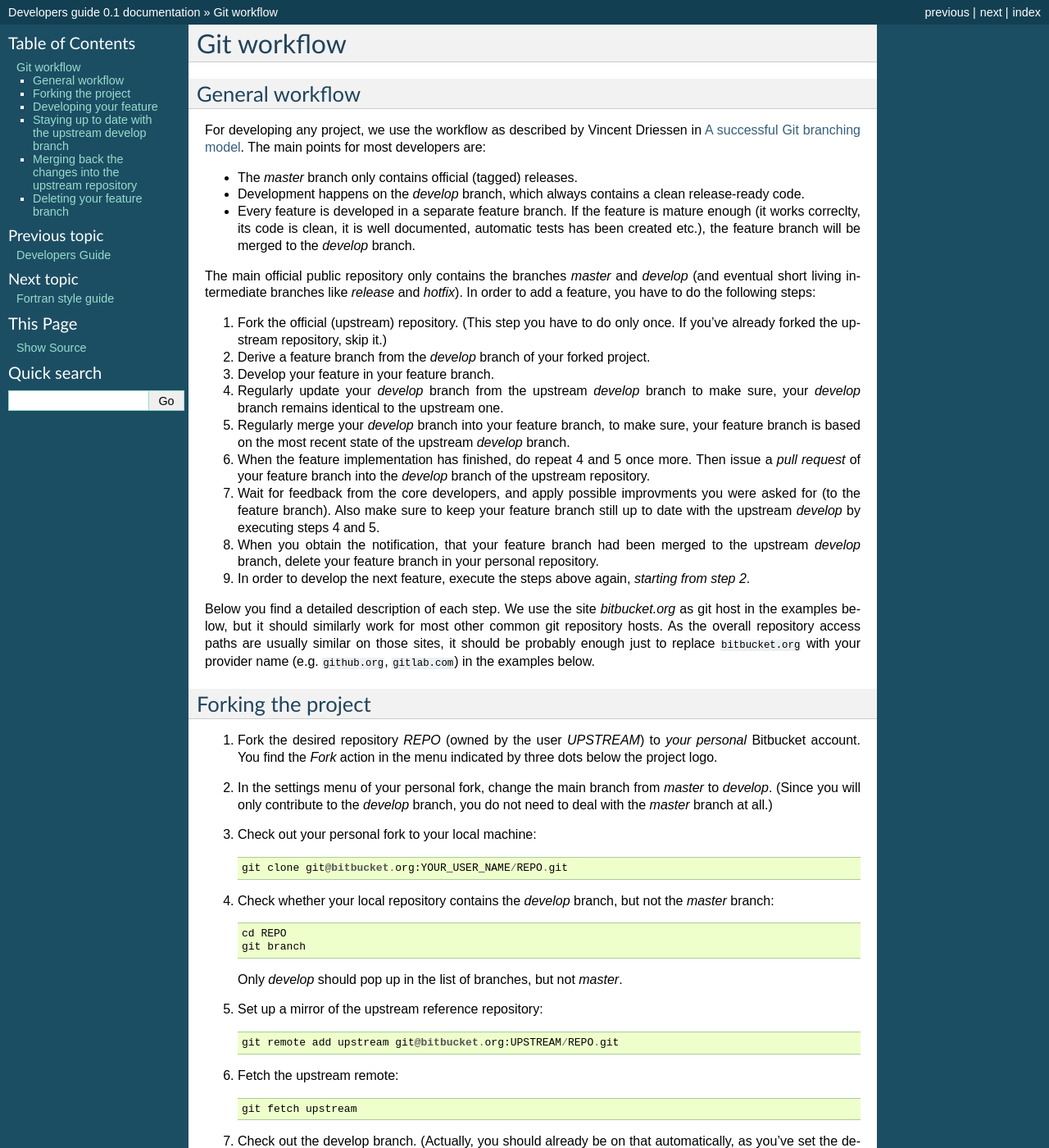
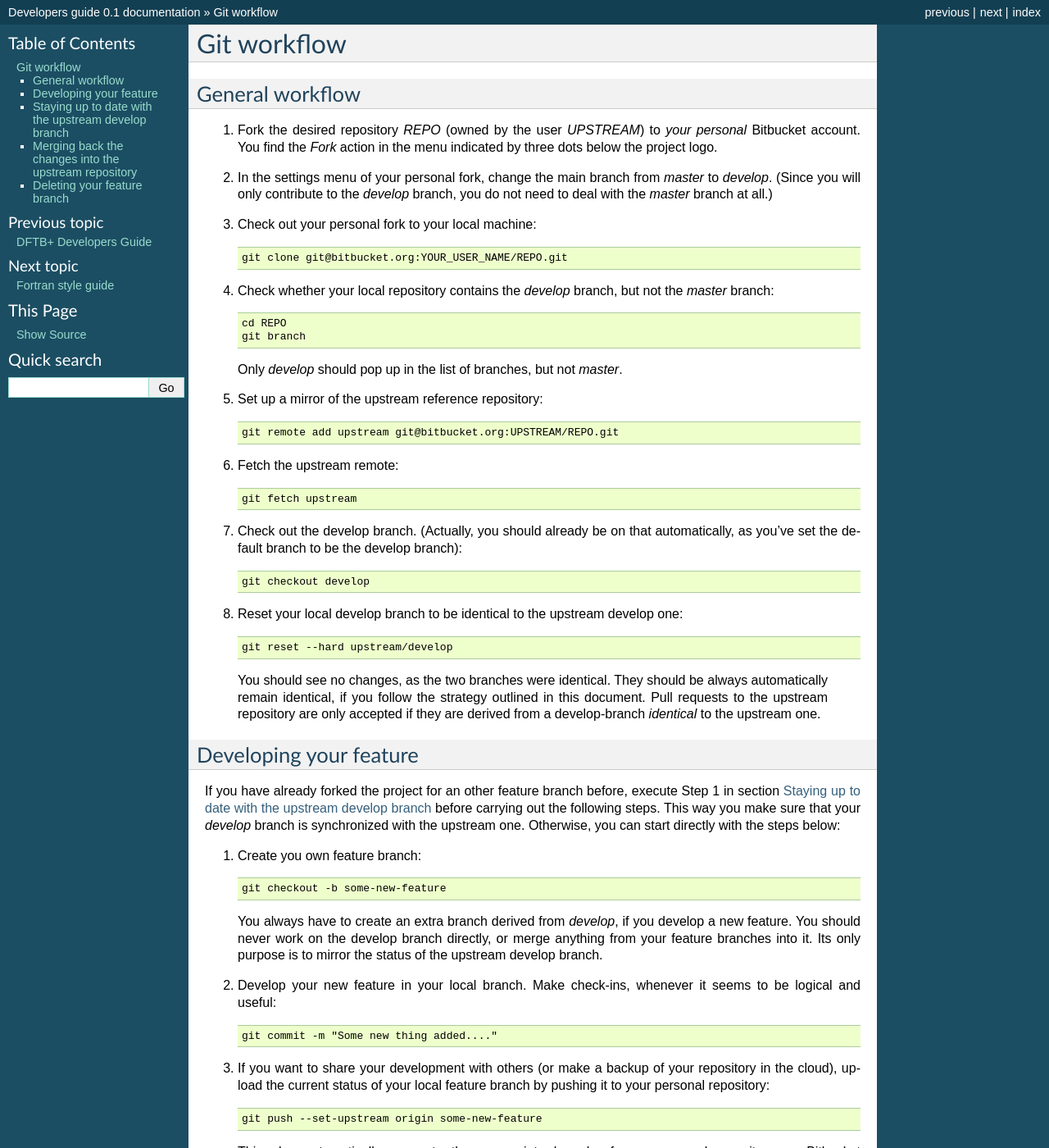
Before and after one commit to dftbplus/develguide, a Sphinx documentation site: the page built from docs/gitworkflow.rst, in a window 1280 px wide and 1400 px high. Shown: the whole window at 82% size. Built offline with Sphinx 7.4.7, drawn with Linux system fonts in a browser that asks for light colours; some of the changed text lies outside the part shown.

```diff
--- a/docs/gitworkflow.rst
+++ b/docs/gitworkflow.rst
@@ -1,69 +1,11 @@
+.. highlight:: none
+
+************
 Git workflow
-============
+************
 
 General workflow
-----------------
-
-For developing any project, we use the workflow as described by Vincent Driessen
-in `A successful Git branching model
-<http://nvie.com/posts/a-successful-git-branching-model/>`_. The main points for
-most developers are:
-
-* The `master` branch only contains official (tagged) releases.
-
-* Development happens on the `develop` branch, which always contains a clean
-  release-ready code.
-
-* Every feature is developed in a separate feature branch. If the feature is
-  mature enough (it works correclty, its code is clean, it is well documented,
-  automatic tests has been created etc.), the feature branch will be merged to
-  the `develop` branch.
-
-The main official public repository only contains the branches `master` and
-`develop` (and eventual short living intermediate branches like `release` and
-`hotfix`). In order to add a feature, you have to do the following steps:
-
-#. Fork the official (upstream) repository. (This step you have to do only
-   once. If you've already forked the upstream repository, skip it.)
-
-#. Derive a feature branch from the `develop` branch of your forked project.
-
-#. Develop your feature in your feature branch.
-
-#. Regularly update your `develop` branch from the upstream `develop` branch to
-   make sure, your `develop` branch remains identical to the upstream one.
-
-#. Regularly merge your `develop` branch into your feature branch, to make sure,
-   your feature branch is based on the most recent state of the upstream
-   `develop` branch.
-
-#. When the feature implementation has finished, do repeat 4 and 5 once
-   more. Then issue a *pull request* of your feature branch into the `develop`
-   branch of the upstream repository.
-
-#. Wait for feedback from the core developers, and apply possible improvments
-   you were asked for (to the feature branch). Also make sure to keep your
-   feature branch still up to date with the upstream `develop` by executing
-   steps 4 and 5.
-
-#. When you obtain the notification, that your feature branch had been merged to
-   the upstream `develop` branch, delete your feature branch in your personal
-   repository.
-
-#. In order to develop the next feature, execute the steps above again,
-   *starting from step 2*.
-
-
-Below you find a detailed description of each step. We use the site
-`bitbucket.org` as git host in the examples below, but it should similarly work
-for most other common git repository hosts. As the overall repository access
-paths are usually similar on those sites, it should be probably enough just to
-replace ``bitbucket.org`` with your provider name (e.g. ``github.org``,
-``gitlab.com``) in the examples below.
-
-
-Forking the project
--------------------
+================
 
 #. Fork the desired repository `REPO` (owned by the user `UPSTREAM`) to
    *your personal* Bitbucket account. You find the `Fork` action in the menu
@@ -110,7 +52,7 @@ Forking the project
 
 
 Developing your feature
------------------------
+=======================
 
 If you have already forked the project for an other feature branch before,
 execute Step 1 in section `Staying up to date with the upstream develop branch`_
@@ -150,7 +92,7 @@ directly with the steps below:
 
 
 Staying up to date with the upstream develop branch
----------------------------------------------------
+===================================================
 
 Time to time you should make sure, that your `develop` branch is up to date with
 the upstream `develop` branch.
@@ -194,7 +136,7 @@ the upstream `develop` branch.
 
 
 Merging back the changes into the upstream repository
------------------------------------------------------
+=====================================================
 
 When you have finished the implementaiton of your feature and you would like to
 get it merged into the upstream `develop` branch, issue a pull request.
@@ -227,7 +169,7 @@ get it merged into the upstream `develop` branch, issue a pull request.
 
 
 Deleting your feature branch
-----------------------------
+============================
 
 If your feature had been merged into the upstream code, you can delete your
 feature branch locally and on Bitbucket as well:
```
Also changed, not shown: docs/fortranstyle.rst (+10 -6 lines), docs/index.rst (+5 -4 lines), docs/licence.rst (added, +51 -0 lines).
